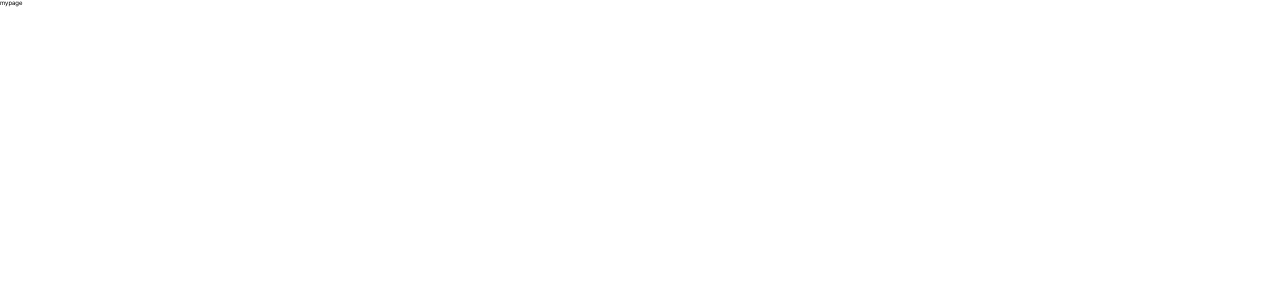
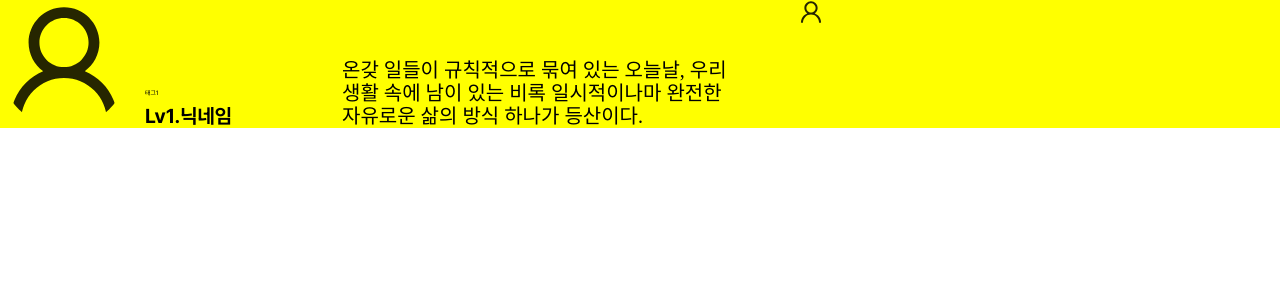
Before and after one commit to 2-6-collaborative-project/Mounteam, a Next.js app: page /mypage in a window 1280 px wide. Shown: the top 300 px of the page. Built offline with nearby package versions, Linux system fonts and the light colour scheme.

Commit message:
feat : myPage 초기 구조 세팅

```diff
--- a/app/mypage/page.tsx
+++ b/app/mypage/page.tsx
@@ -1,5 +1,34 @@
+'use client';
+
+import Profile from '@/src/components/mypage/Profile';
 import React from 'react';
+import styled from 'styled-components';
+const Test = styled.div`
+  width: 100%;
+  height: 100%;
+  background: yellow;
+`;
+const Header = styled.div``;
 
-export default function mypage() {
-  return <div>mypage</div>;
+const Nav = styled.div``;
+
+const ContentsContainer = styled.div``;
+
+const Menus = styled.div``;
+
+const Footer = styled.div``;
+export default function Mypage() {
+  return (
+    <>
+      <Header />
+      <Nav />
+      <ContentsContainer>
+        <Test>
+          <Profile />
+        </Test>
+        <Menus />
+      </ContentsContainer>
+      <Footer />
+    </>
+  );
 }
```
